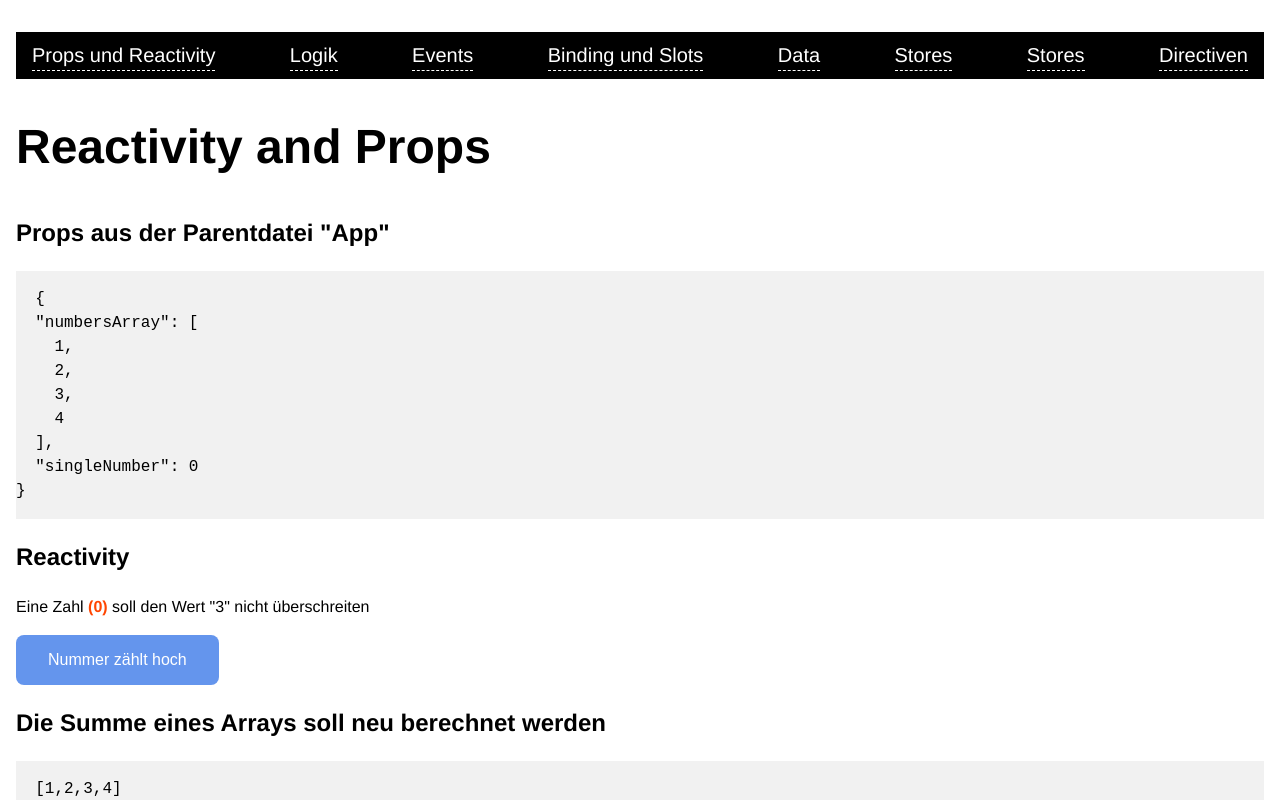
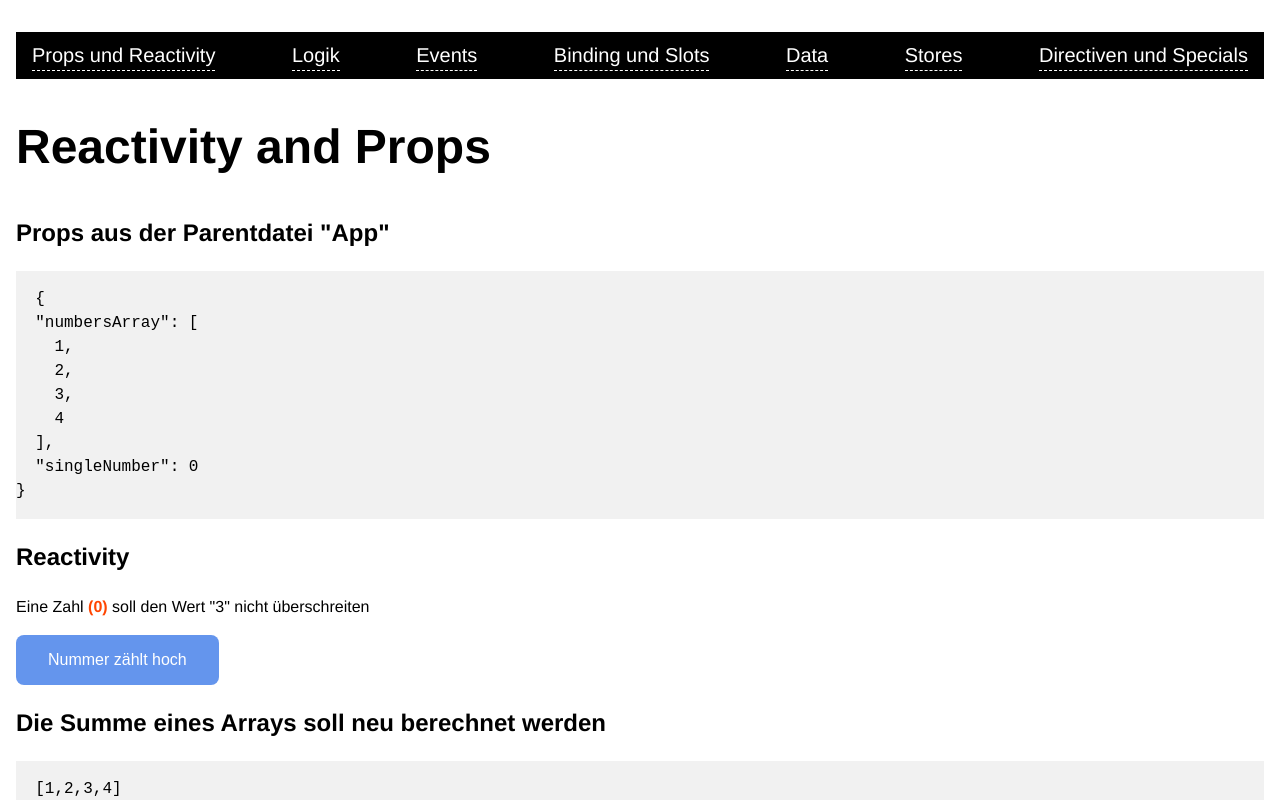
Before and after one commit to Clabaste/svelte-mwx-tech, a Svelte app: page / in a window 1280 px wide. Shown: the top 800 px of the page. Built offline with nearby package versions, Linux system fonts and the light colour scheme.

Commit message:
add drie

```diff
--- a/src/App.svelte
+++ b/src/App.svelte
@@ -131,20 +131,14 @@
               href="#/stores">Stores</a
       >
 
-    <li>
-      <a
-              class="nav__list-link"
-              class:nav__list-link--active={page === '/stores'}
-              href="#/stores">Stores</a
-      >
-    </li>
+
 
 
     <li>
       <a
               class="nav__list-link"
               class:nav__list-link--active={page === '/directives'}
-              href="#/stores">Directiven</a
+              href="#/directives">Directiven und Specials</a
       >
     </li>
   </ul>
@@ -162,6 +156,9 @@
     <Data/>
 
   {:else if page === 'stores'}
+  <Stores/>
+
+  {:else if page === 'directives'}
   <Directives/>
 
     {/if}
```
